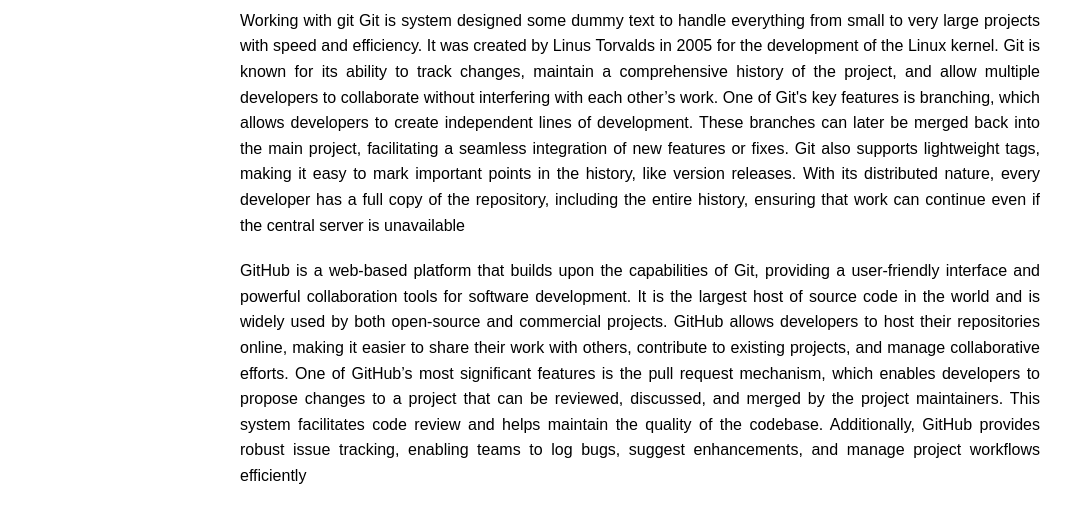
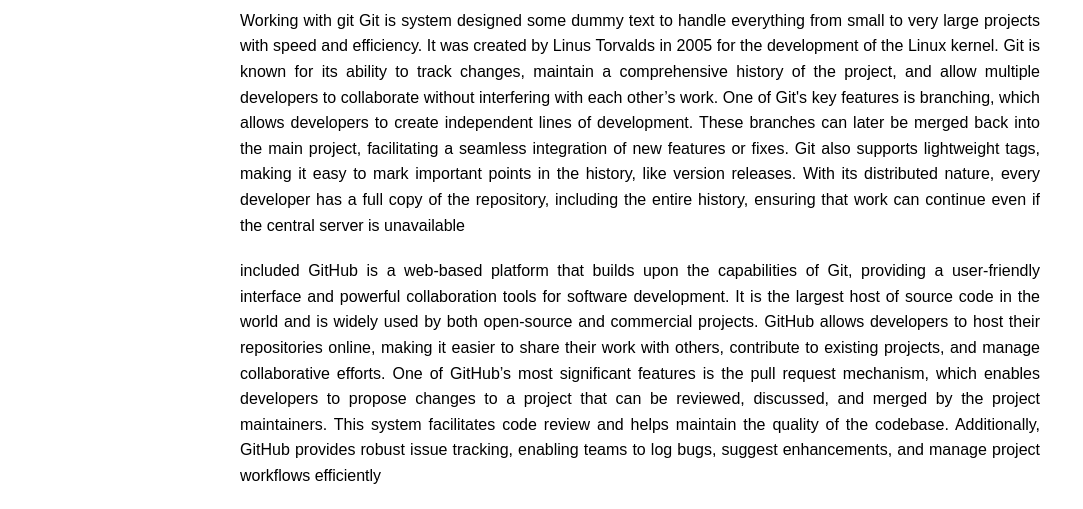
Before and after one commit to kavya-augurai/demo, a plain HTML site: page index.html in a window 1280 px wide. Shown: the part 425-934 px from the top of the page, without its empty margins (0-1083 px from the left). Drawn offline with Linux system fonts and the light colour scheme.

Commit message:
modified index.html

```diff
--- a/index.html
+++ b/index.html
@@ -41,7 +41,6 @@
         Working with git Git is system designed some dummy text to handle everything from small to very large projects with speed and efficiency. It was created by Linus Torvalds in 2005 for the development of the Linux kernel. Git is known for its ability to track changes, maintain a comprehensive history of the project, and allow multiple developers to collaborate without interfering with each other’s work. One of Git's key features is branching, which allows developers to create independent lines of development. These branches can later be merged back into the main project, facilitating a seamless integration of new features or fixes. Git also supports lightweight tags, making it easy to mark important points in the history, like version releases. With its distributed nature, every developer has a full copy of the repository, including the entire history, ensuring that work can continue even if the central server is unavailable</p>
 
     <p>
-        GitHub is a web-based platform that builds upon the capabilities of Git, providing a user-friendly interface and powerful collaboration tools for software development. It is the largest host of source code in the world and is widely used by both open-source and commercial projects. GitHub allows developers to host their repositories online, making it easier to share their work with others, contribute to existing projects, and manage collaborative efforts. One of GitHub’s most significant features is the pull request mechanism, which enables developers to propose changes to a project that can be reviewed, discussed, and merged by the project maintainers. This system facilitates code review and helps maintain the quality of the codebase. Additionally, GitHub provides robust issue tracking, enabling teams to log bugs, suggest enhancements, and manage project workflows efficiently    </p>
+       included GitHub is a web-based platform that builds upon the capabilities of Git, providing a user-friendly interface and powerful collaboration tools for software development. It is the largest host of source code in the world and is widely used by both open-source and commercial projects. GitHub allows developers to host their repositories online, making it easier to share their work with others, contribute to existing projects, and manage collaborative efforts. One of GitHub’s most significant features is the pull request mechanism, which enables developers to propose changes to a project that can be reviewed, discussed, and merged by the project maintainers. This system facilitates code review and helps maintain the quality of the codebase. Additionally, GitHub provides robust issue tracking, enabling teams to log bugs, suggest enhancements, and manage project workflows efficiently    </p>
 
-</body>
-</html>
+</body></html>
```
